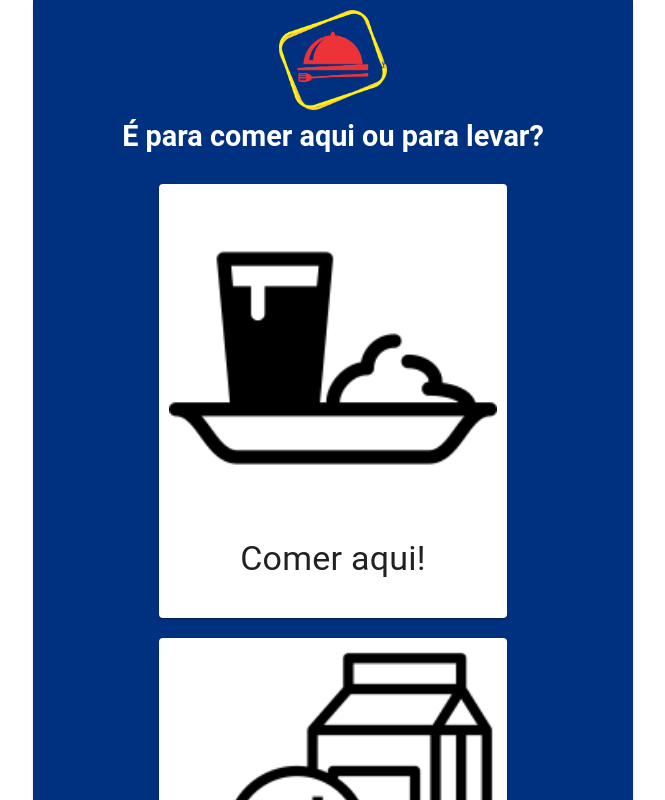
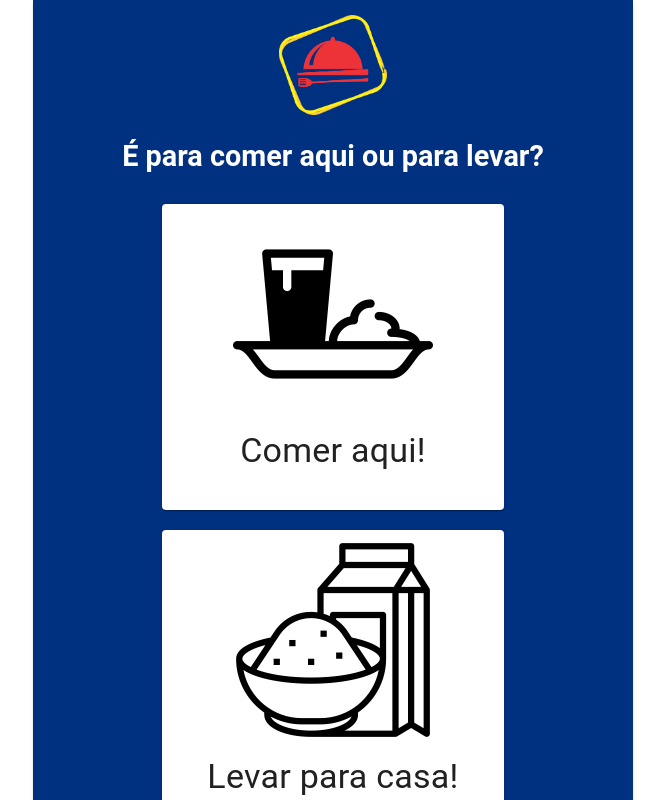
Before and after one commit to alexrla/food-app, a React (Create React App) app: page /choose in a window 1280 px wide. Shown: the top 800 px of the page, without its empty margins (307-972 px from the left). Built offline with nearby package versions, Linux system fonts and the light colour scheme.

Commit message:
Corrigindo os erros do console

```diff
--- a/src/assets/styles/Styles.module.css
+++ b/src/assets/styles/Styles.module.css
@@ -40,6 +40,15 @@
   text-align: center;
 }
 
+.flex > ul {
+  display: flex;
+}
+
+.flex > ul div img,
+.flex > ul div {
+  margin: 0 auto;
+}
+
 .centerColumn {
   flex-direction: column
 }
@@ -65,6 +74,8 @@
 
   justify-content: center;
 
+  text-align: center;
+
   width: 100%;
 }
 
@@ -72,17 +83,29 @@
   margin: 10px;
 }
 
+
 .cardOption {
   margin: 10px;
 
   width: 60%;
 }
 
-.title { margin-top: 18px }
 
-.space { padding: 10px }
+.cards > div {
+  margin: 10px;
 
-.media { width: 200px }
+  padding: 10px;
+
+  width: 60%;
+}
+
+.pt { padding-top: 15px }
+
+.title { margin-top: 18px; }
+
+.space { padding: 15px }
+
+img.media { width: 200px; margin: 0 auto }
 
 .btn { width: 120px }
 
--- a/src/pages/Choose/Choose.jsx
+++ b/src/pages/Choose/Choose.jsx
@@ -42,15 +42,14 @@ const Choose = () => {
           <Typography
             variant="h3"
             component="h3"
-            className={styles.center}
+            className={styles.pt}
             gutterBottom
           >
             É para comer aqui ou para levar?
           </Typography>
           <Box className={styles.cards}>
-            <Card className={[styles.cardOption, styles.space]}>
+            <Card>
               <CardActionArea
-                className={[styles.center, styles.centerColumn]}
                 onClick={() => chooseHandler("Comer aqui")}
               >
                 <CardMedia
@@ -71,9 +70,8 @@ const Choose = () => {
                 </CardContent>
               </CardActionArea>
             </Card>
-            <Card className={[styles.cardOption, styles.space]}>
+            <Card>
               <CardActionArea
-                className={[styles.center, styles.centerColumn]}
                 onClick={() => chooseHandler("Levar para casa")}
               >
                 <CardMedia
--- a/src/pages/FinishedOrder/FinishedOrder.jsx
+++ b/src/pages/FinishedOrder/FinishedOrder.jsx
@@ -45,7 +45,7 @@ const FinishedOrder = () => {
             <>
               <Typography
                 gutterBottom
-                className={styles.title}
+                className={styles.pt}
                 variant="h3"
                 component="h3"
               >
--- a/src/pages/Order/Order.jsx
+++ b/src/pages/Order/Order.jsx
@@ -112,11 +112,12 @@ const Order = () => {
           <TextField
             inputProps={{ className: styles.largeInput }}
             InputProps={{
-              bar: true,
+              // bar: true,
               inputProps: {
                 className: styles.largeInput
               }
             }}
+            // bar="true"
             className={styles.largeNumber}
             type="number"
             variant="filled"
@@ -125,7 +126,7 @@ const Order = () => {
           />
           <Button
             variant="contained"
-            color="primary"
+            color="secondary"
             onClick={(event) => setQuantity(quantity + 1)}
           >
             <AddCircle />
@@ -147,7 +148,7 @@ const Order = () => {
           <Button
             onClick={addToOrderHandler}
             variant="contained"
-            color="primary"
+            color="secondary"
             size="large"
             className={styles.btn}
           >
@@ -157,7 +158,7 @@ const Order = () => {
       </Dialog>
       <Box className={[styles.main, styles.margin]}>
         <Grid container>
-          <Grid item md={2}>
+          <Grid item xs={2} sm={2}>
             <List>
               { loading ? (
                 <CircularProgress />
@@ -185,23 +186,23 @@ const Order = () => {
               )}
             </List>
           </Grid>
-          <Grid item md={10}>
+          <Grid item xs={10} sm={10}>
             <Typography
               gutterBottom
-              className={styles.title}
+              className={styles.space}
               variant="h2"
               component="h2"
             >
               {categoryName || "Menu"}
             </Typography>
-            <Grid container spacing={1}>
+            <Grid container >
               {loadingProducts ? (
                 <CircularProgress />
               ) : errorProducts ? (
                 <Alert severity="error">{errorProducts}</Alert>
               ) : (
                 products.map((product) => (
-                  <Grid item md={6} key={product.name}>
+                  <Grid item xs={12} sm={6} md={6} key={product.name}>
                     <Card
                       className={styles.card}
                       onClick={() => productClickHandler(product)}
--- a/src/pages/Review/Review.jsx
+++ b/src/pages/Review/Review.jsx
@@ -89,11 +89,12 @@ const Review = () => {
             <TextField
               inputProps={{ className: styles.largeInput }}
               InputProps={{
-                bar: true,
+                // bar: true,
                 inputProps: {
                   className: styles.largeInput
                 }
               }}
+              // bar="true"
               className={styles.largeNumber}
               type="number"
               variant="filled"
@@ -102,7 +103,7 @@ const Review = () => {
             />
             <Button
               variant="contained"
-              color="primary"
+              color="secondary"
               onClick={(event) => setQuantity(quantity + 1)}
             >
               <AddCircle />
@@ -124,7 +125,7 @@ const Review = () => {
             <Button
               onClick={addToOrderHandler}
               variant="contained"
-              color="primary"
+              color="secondary"
               size="large"
               className={styles.btn}
             >
@@ -145,12 +146,12 @@ const Review = () => {
         </Box>
         <Grid container className={styles.margin}>
           {orderItems.map((orderItem) => (
-            <Grid item md={12} key={orderItem.name}>
+            <Grid item xs={12} sm={12} md={12} key={orderItem.name}>
               <Card
                 className={styles.card}
                 onClick={() => productClickHandler(orderItem)}
               >
-                <CardActionArea>
+                <CardActionArea component="span">
                   <CardContent>
                     <Box className={[styles.row, styles.between]}>
                       <Typography
--- a/src/pages/SelectPayment/SelectPayment.jsx
+++ b/src/pages/SelectPayment/SelectPayment.jsx
@@ -42,7 +42,7 @@ const SelectPayment = () => {
       <Box className={[styles.main, styles.center, styles.space]}>
         <Logo large />
         <Typography
-          className={styles.center}
+          className={styles.pt}
           gutterBottom
           variant="h3"
           component="h3"
@@ -51,10 +51,9 @@ const SelectPayment = () => {
         </Typography>
       </Box>
       <Box className={styles.cards}>
-        <Card className={[styles.cardOption, styles.space]}>
+        <Card>
           <CardActionArea
             onClick={() => selectHandler("cartao")}
-            className={[styles.center, styles.centerColumn]}
           >
             <CardMedia
               component="img"
@@ -65,7 +64,7 @@ const SelectPayment = () => {
             <CardContent>
               <Typography
                 gutterBottom
-                variant="h6"
+                variant="h4"
                 color="textPrimary"
                 component="p"
               >
@@ -74,10 +73,9 @@ const SelectPayment = () => {
             </CardContent>
           </CardActionArea>
         </Card>
-        <Card className={[styles.cardOption, styles.space]}>
+        <Card>
           <CardActionArea
             onClick={() => selectHandler("dinheiro")}
-            className={[styles.center, styles.centerColumn]}
           >
             <CardMedia
               component="img"
@@ -88,7 +86,7 @@ const SelectPayment = () => {
             <CardContent>
               <Typography
                 gutterBottom
-                variant="h6"
+                variant="h4"
                 color="textPrimary"
                 component="p"
               >
```
Also changed, not shown: server.js (+6 -5 lines).
